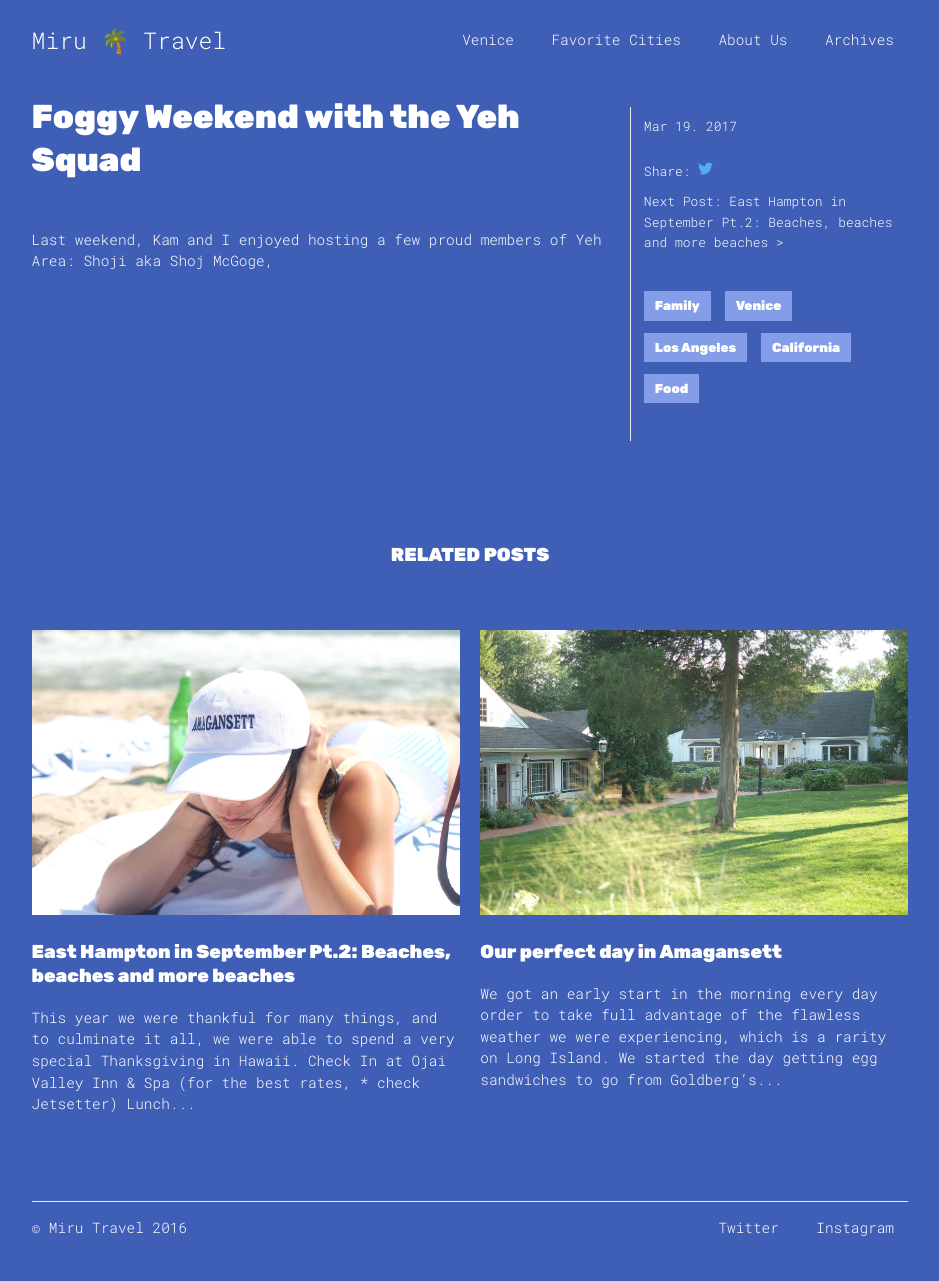
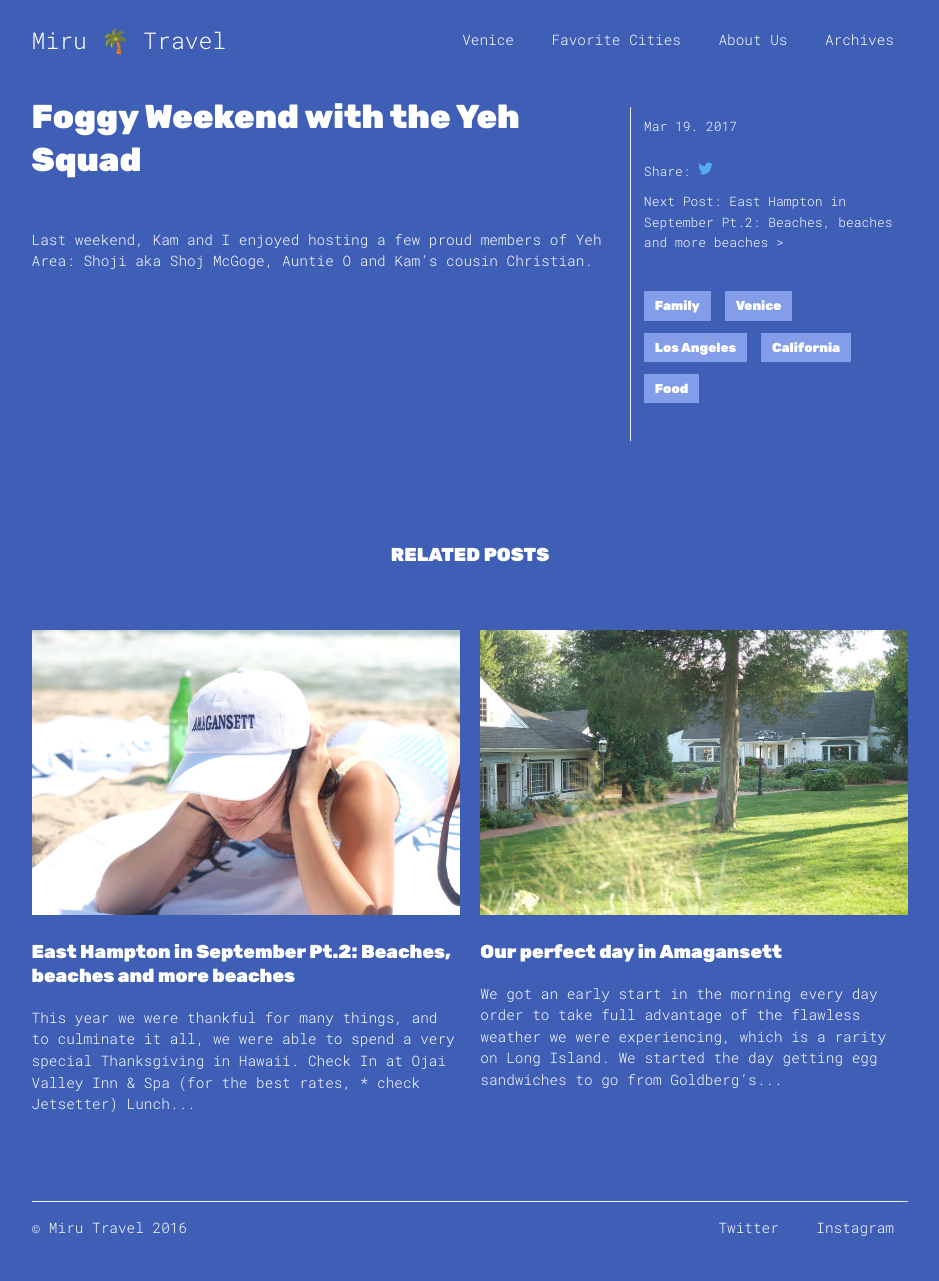
Before and after one commit to PHironaka/Miru-Blog, a Jekyll site: the page built from _posts/2017-03-19-foggy-weekend-with-the-yeh-squad.markdown, in a window 1280 px wide. Shown: the whole page, without its empty margins (170-1109 px from the left). Built offline with Jekyll 4.4.1, drawn with Linux system fonts in a browser that asks for light colours; nearby versions of some CDN libraries.

Commit message:
Updated Foggy Weekend With The Yeh Squad

```diff
--- a/_posts/2017-03-19-foggy-weekend-with-the-yeh-squad.markdown
+++ b/_posts/2017-03-19-foggy-weekend-with-the-yeh-squad.markdown
@@ -9,4 +9,4 @@
 - Food
 ---
 
-Last weekend, Kam and I enjoyed hosting a few proud members of Yeh Area: Shoji aka Shoj McGoge,
+Last weekend, Kam and I enjoyed hosting a few proud members of Yeh Area: Shoji aka Shoj McGoge, Auntie O and Kam's cousin Christian.
```
